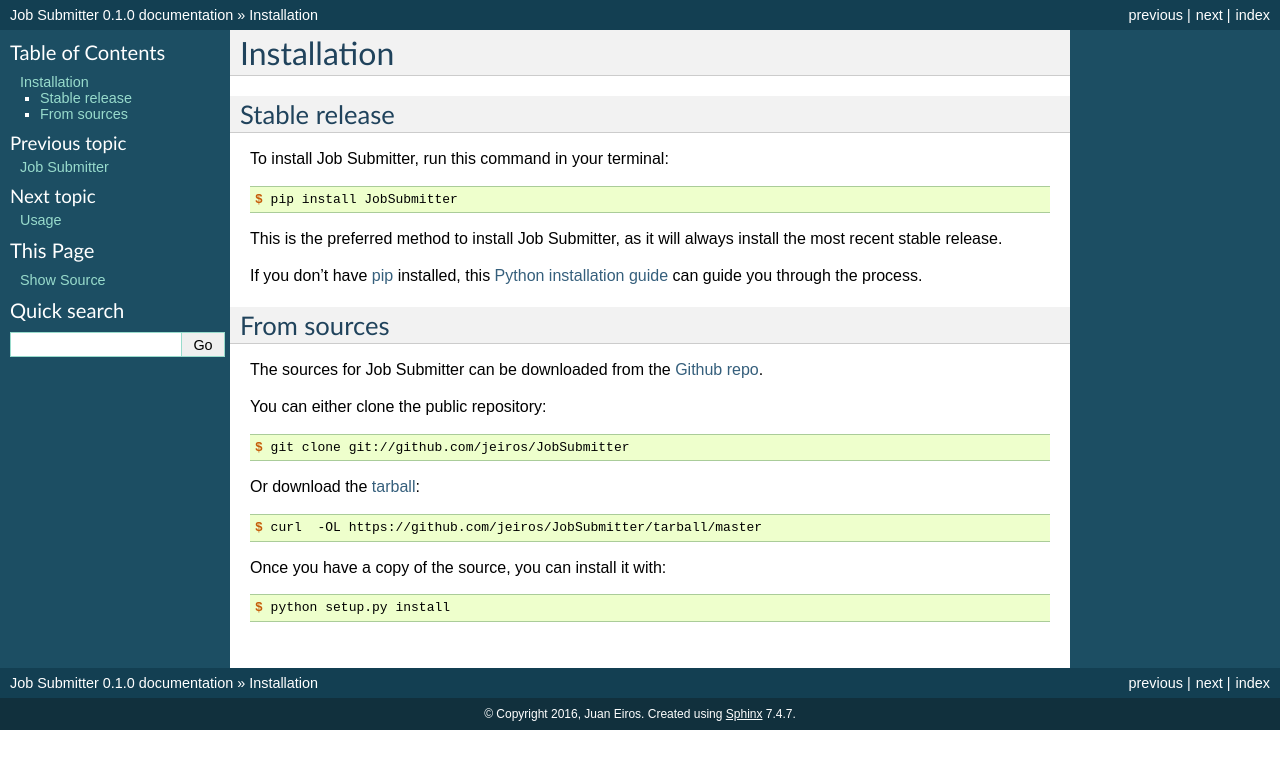
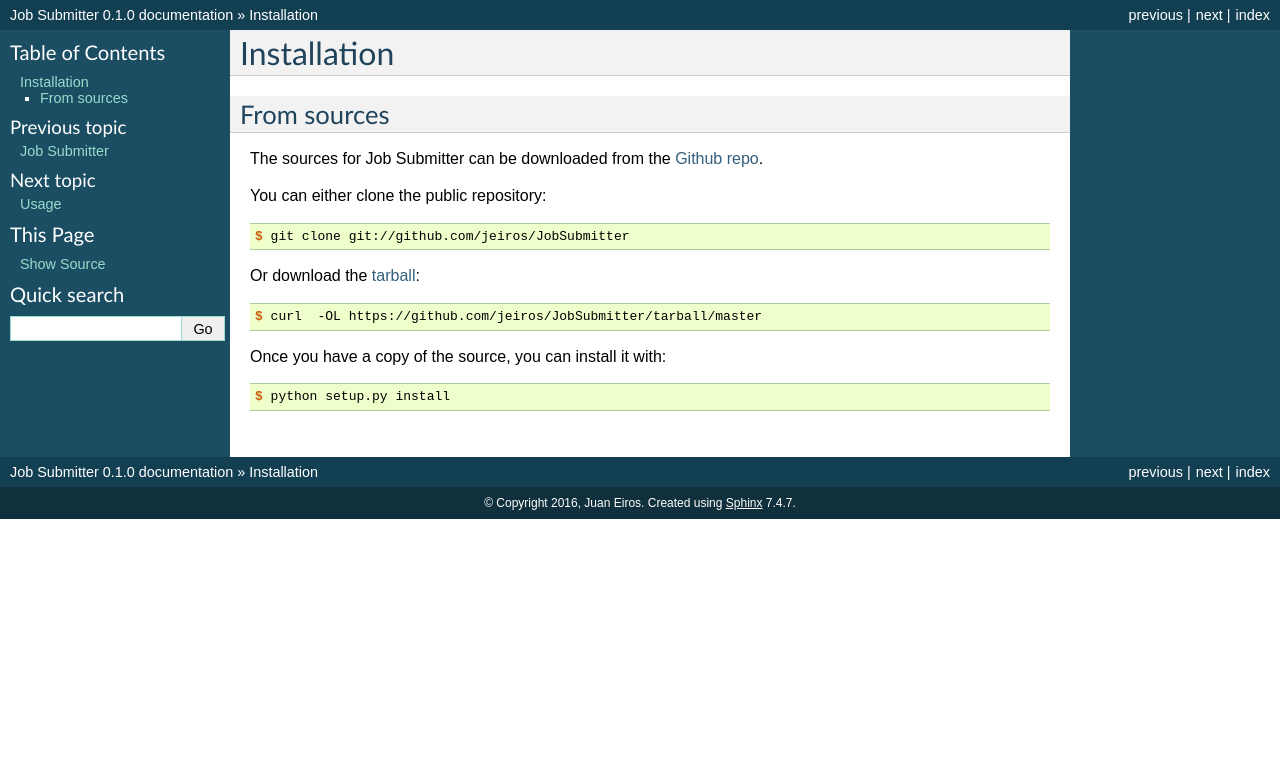
Before and after one commit to jeiros/MDRun, a Sphinx documentation site: the page built from docs/installation.rst, in a window 1280 px wide. Shown: the top 769 px of the page. Built offline with Sphinx 7.4.7, drawn with Linux system fonts in a browser that asks for light colours; pages that are not in the unit, such as notebooks, are missing from menus; part of the change alters nothing that is shown.

Commit message:
no pypi yet

```diff
--- a/docs/installation.rst
+++ b/docs/installation.rst
@@ -5,22 +5,22 @@ Installation
 ============
 
 
-Stable release
---------------
+.. Stable release
+.. --------------
 
-To install Job Submitter, run this command in your terminal:
+.. To install Job Submitter, run this command in your terminal:
 
-.. code-block:: console
+.. .. code-block:: console
 
-    $ pip install JobSubmitter
+..     $ pip install JobSubmitter
 
-This is the preferred method to install Job Submitter, as it will always install the most recent stable release.
+.. This is the preferred method to install Job Submitter, as it will always install the most recent stable release.
 
-If you don't have `pip`_ installed, this `Python installation guide`_ can guide
-you through the process.
+.. If you don't have `pip`_ installed, this `Python installation guide`_ can guide
+.. you through the process.
 
-.. _pip: https://pip.pypa.io
-.. _Python installation guide: http://docs.python-guide.org/en/latest/starting/installation/
+.. .. _pip: https://pip.pypa.io
+.. .. _Python installation guide: http://docs.python-guide.org/en/latest/starting/installation/
 
 
 From sources
--- a/docs/usage.rst
+++ b/docs/usage.rst
@@ -11,7 +11,7 @@ The code uses Python 3. Test your Python version in your machine with ``python -
 
 Then, use the program with::
 
-    python generate_scripts.py input_example.json
+    JobSubmitter generate_scripts input_example.json
 
 This will generate a series of ``.pbs`` files that have to be copied to the HPC along with the ``launch_PBS_jobs`` script and the appropriate
 files to run the MD job (topology, any restart/inpcrd files, as well as the input files with the MD settings.)
```
